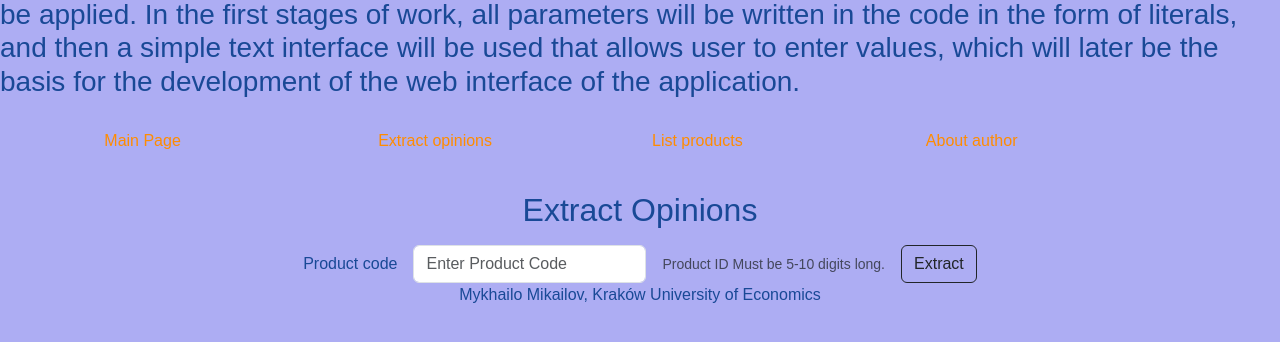
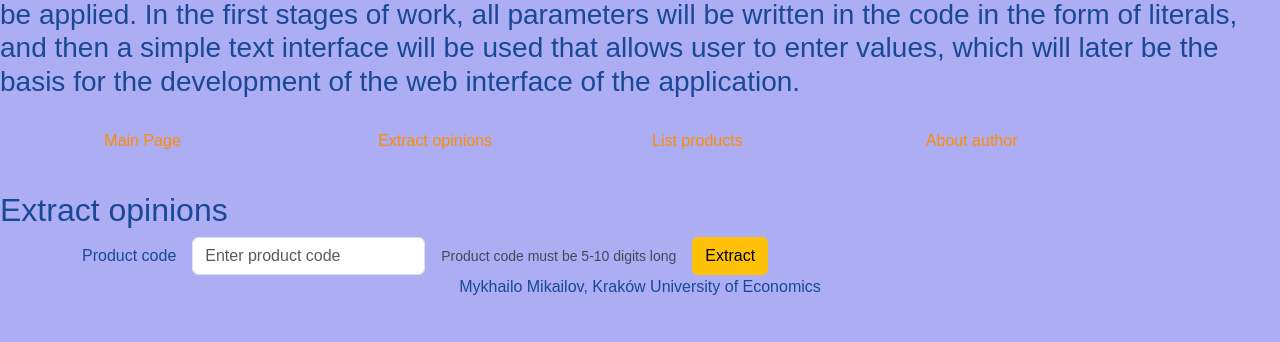
Before and after one commit to demianvikovych/ceneowebscraperDV, a Flask app: page /extract in a window 1280 px wide. Shown: the part 260-602 px from the top of the page. Run offline with Flask 3, Linux system fonts and the light colour scheme; some libraries are stand-ins or nearby versions.

Commit message:
Update extract.html

```diff
--- a/app/templates/extract.html
+++ b/app/templates/extract.html
@@ -1,25 +1,26 @@
-{% extends "base.html" %}
+{% extends 'base.html' %}
 {% block content %}
         {% if error is defined %}
-    <div class="alert alert-warning alert-dismissible fade show mt-3" role="alert">
-        <strong><i class="bi bi-exclamation-triangle-fill"></i> Warning!</strong> {{error}}
+        <div class="alert alert-warning alert-dismissible fade show mt-3 mb-3" role="alert">
+                <strong><i class="bi bi-exclamation-diamond-fill"></i>Warning!</strong> {{error}}
                 <button type="button" class="btn-close" data-bs-dismiss="alert" aria-label="Close"></button>
         </div>
         {% endif %}
-    <h2 class ="container text-center">Extract Opinions</h2>
-    <form class ="container mt-3" method="POST" action = "{{url_for('extract')}}">
-        <div class="row g-3 justify-content-center align-items-center">
+
+        <h2>Extract opinions</h2>
+        <form class="container" method="POST" action="{{url_for('extract')}}">
+           <div class="row g-3 align-items-center">
                 <div class="col-auto">
                         <label for="product_id" class="col-form-label">Product code</label>
                 </div>
                 <div class="col-auto">
-                <input type="text" name="product_id" id="product_id" class="form-control" aria-describedby="product_idHelpInline" placeholder="Enter Product Code" required>
+                        <input type="text" name="product_id" id="product_id" class="form-control" aria-describedby="product_idHelpInline" placeholder="Enter product code" required>
                 </div>
                 <div class="col-auto">
-                <span id="product_idHelpInline" class="form-text">Product ID Must be 5-10 digits long.</span>
+                        <span id="product_idHelpInline" class="form-text">Product code must be 5-10 digits long</span>
                 </div>
                 <div class="col-auto">
-                <button id="submit" class="btn btn-outline-dark">Extract</span>
+                        <button type="submit" class="btn btn-warning">Extract</button>
                 </div>
             </div>
         </form>
```
Lines whose indentation alone changed are shown as unchanged.
